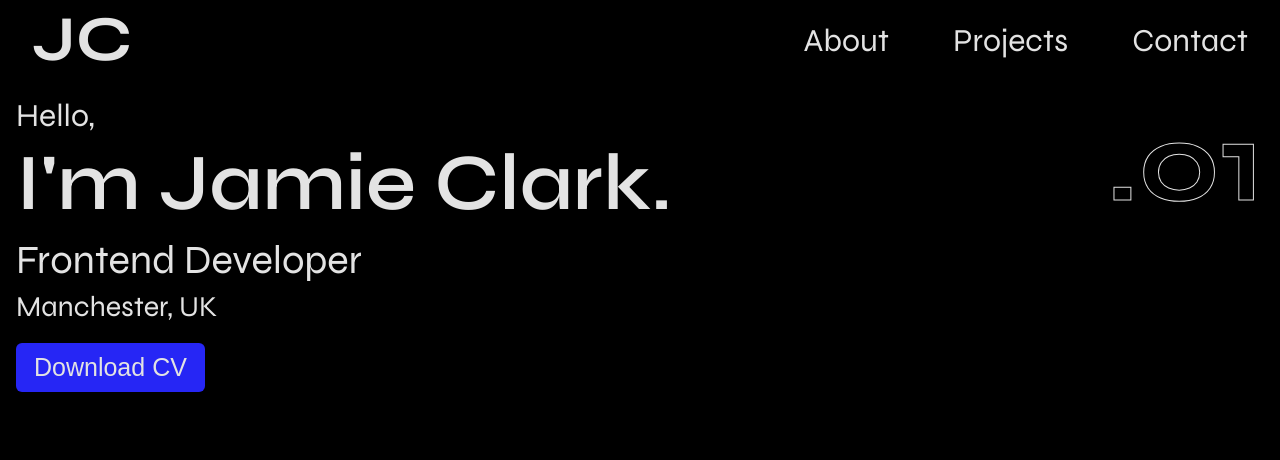
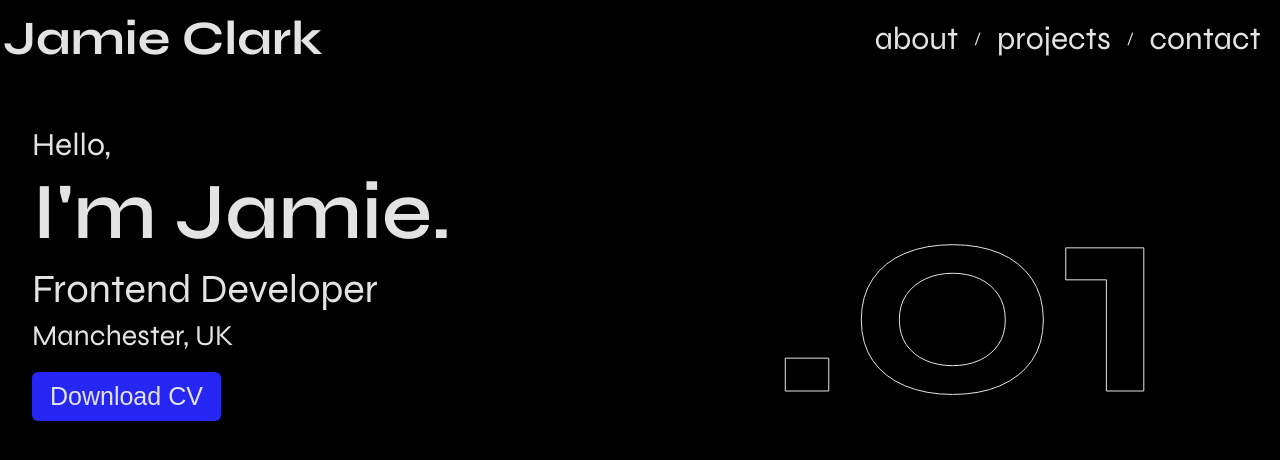
Before and after one commit to jaycee808/react-portfolio, a React (Create React App) app: page / in a window 1280 px wide. Shown: the top 460 px of the page. Built offline with nearby package versions, Linux system fonts and the light colour scheme; a web font is replaced by a local one.

Commit message:
amended navbar

```diff
--- a/src/App.js
+++ b/src/App.js
@@ -8,7 +8,6 @@ import Contact from './components/pages/Contact';
 
 function App() {
   return (
-    <Router>
       <>
         <Navbar />
         <Routes>
@@ -18,7 +17,6 @@ function App() {
           <Route path="contact" element={<Contact />} />
         </Routes>
       </>
-    </Router>
   );
 }
 
--- a/src/Navbar.js
+++ b/src/Navbar.js
@@ -1,57 +1,56 @@
-import React, { useState } from 'react';
+import React from 'react';
 import { NavLink } from 'react-router-dom';
 
 function Navbar () {
 
-    const [showLinks, setShowLinks] = useState(false);
-
-    const handleToggle = () => {
-        setShowLinks(!showLinks);
-    };
-
     return (
         // <div id="navbar">
             <ul id="navbar" className="nav-header">
-                <li className="nav-item">
+                <li id="logo">
                     <NavLink
                     to="/"
+                    end
+                    className={({ isActive }) =>
+                        isActive ?  'nav-link active' : 'nav-link'
+                    }
                     >
-                    <h1>JC</h1>
-                    </NavLink>
-                </li>
-
-                <div
-                className={`links-container ${showLinks ? 'show-container' : ''}`}>
-
-                <li className="nav-item">
-                    <NavLink
-                    to="about"
-                    >
-                    About
+                    <h1>Jamie Clark</h1>
                     </NavLink>
                 </li>
 
                 <li className="nav-item">
                     <NavLink
-                    to="projects"
+                    to="about"
+                    className={({ isActive }) =>
+                        isActive ? 'nav-link active' : 'nav-link'
+                    }
                     >
-                    Projects
+                    about
                     </NavLink>
                 </li>
-
+                    <li>/</li>
+                <li className="nav-item">
+                    <NavLink
+                    to="projects"
+                    className={({ isActive }) =>
+                        isActive ? 'nav-link active' : 'nav-link'
+                    }
+                    >
+                    projects
+                    </NavLink>
+                </li>
+                <li>/</li>
                 <li className="nav-item">
                     <NavLink
                     to="contact"
+                    className={({ isActive }) =>
+                        isActive ? 'nav-link active' : 'nav-link'
+                    }
                     >
-                    Contact
+                    contact
                     </NavLink>
                 </li>
-                </div>
-                <button className="nav-toggle" onClick={handleToggle}>
-                    <i className="fas fa-bars"></i>
-                </button>
             </ul>
-        // </div>
     );
 }
 
--- a/src/components/pages/Home.js
+++ b/src/components/pages/Home.js
@@ -6,7 +6,7 @@ function Home() {
             <div class="home-page-number">.01</div>
                 <div class="text">
                 <div class="text-one">Hello,</div>
-                <div class="text-two">I'm Jamie Clark.</div>
+                <div class="text-two">I'm Jamie.</div>
                 <div class="text-three">Frontend Developer</div>
                 <div class="text-four">Manchester, UK</div>
                 <button class="button"><a href="" target="_blank">Download CV</a></button>
--- a/src/index.css
+++ b/src/index.css
@@ -1,5 +1,6 @@
 /* Fonts */
 @import url('https://fonts.googleapis.com/css2?family=Familjen+Grotesk:ital,wght@0,400;0,500;0,600;0,700;1,400;1,500;1,600;1,700&family=Syne:wght@400;500;600;700;800&display=swap');
+
 /* Global Styles */
 *,
 *::after,
@@ -55,21 +56,39 @@ p {
 margin-bottom: 1.25rem;
 }
 
-/* home page styles*/
+/* Navbar styles */
+
+#logo {
+  flex: 2 1 40rem;
+}
+
+#navbar {
+  display: flex;
+  padding: 0.2rem;
+  flex-wrap: wrap;
+  justify-content: space-evenly;
+  align-items: center;
+  }
+
+  .nav-item {
+  font-size: 2rem;
+  padding: 1rem;
+  }
+
+/* home page styles */
 
 #home {
-  margin: 1rem;
+  margin: 2rem;
+  margin-top: 3rem;
   display: flex;
-  flex-direction: row-reverse;
-  justify-content: space-between;
+  justify-content: flex-start;
   color: #E3E3E3;
 }
 
 .home-page-number {
-  /* writing-mode: vertical-lr; */
-  /* transform: rotate(180deg); */
-  font-size: 7em;
-  position: sticky;
+  font-size: 18rem;
+  position: absolute;
+  margin-left: 46rem;
   font-family: 'Syne', sans-serif;
   font-weight: bold;
   -webkit-text-stroke: 1px #E3E3E3;
@@ -125,134 +144,6 @@ margin-bottom: 1.25rem;
 /* about me styles */
 
 #about {
-
   display: grid;
   color: #E3E3E3;
 }
-
-/* media queries */
-@media screen and (min-width: 800px) {
-body {
-font-size: 1rem;
-}
-
-h1 {
-font-size: 4rem;
-}
-
-h2 {
-font-size: 2.5rem;
-}
-
-h3 {
-font-size: 1.75rem;
-}
-
-h4 {
-font-size: 1rem;
-}
-
-h1,
-h2,
-h3,
-h4 {
-line-height: 1;
-}
-}
-
-/* Hero section styles */
-.section {
-width: 90vw;
-margin: 0 auto;
-}
-
-@media screen and (min-width: 992px) {
-.section {
-width: 95vw;
-}
-}
-
-/* Navbar styles */
-#navbar {
-display: flex;
-justify-content: space-between;
-align-items: center;
-}
-
-.nav-item {
-font-size: 2rem;
-padding: 0.5rem 2rem;
-display: inline;
-}
-
-
-@media screen and (max-width: 600px) {
-  .nav-item {
-    font-size: 2rem;
-    }
-  }
-
-.nav-toggle {
-font-size: 1.5rem;
-background: transparent;
-border-color: transparent;
-cursor: pointer;
-color: #E3E3E3;
-z-index: 1;
-margin-right: 1rem;
-}
-
-/* @media only screen and (max-width: 800px) {
-  #navbar {
-    top: 0;
-    left: 0;
-    width: 100vw;
-    height: 100vh;
-  }
-} */
-
-/* .nav-toggle:hover {
-color: #E3E3E3;
-} */
-
-/* .nav-link:hover {
-text-decoration: underline;
-} */
-
-.links-container {
-  height: 0;
-  overflow: hidden;
-}
-
-.show-container {
-  display: grid;
-  height: auto;
-  position: fixed;
-  z-index: 1;
-  top: 0;
-  left: 0;
-  height: 100vh;
-  transform: translateX(100%);
-  transition-timing-function: ease-in;
-  background: linear-gradient(240deg, #000000, #2626F5);
-  width: 50vw;
-}
-
-@media screen and (max-width: 800px) {
-.menu-links {
-  font-size: 10rem;
-  }
-}
-
-@media screen and (min-width: 800px) {
-.nav-toggle {
-  display: none;
-}
-
-.links-container {
-  height: auto !important;
-  overflow: visible !important;
-  }
-}
-
-/* End of CSS */
--- a/src/index.js
+++ b/src/index.js
@@ -1,5 +1,6 @@
 import React from 'react';
 import ReactDOM from 'react-dom/client';
+import { BrowserRouter as Router } from 'react-router-dom';
 import './index.css';
 import App from './App';
 import reportWebVitals from './reportWebVitals';
@@ -7,7 +8,9 @@ import reportWebVitals from './reportWebVitals';
 const root = ReactDOM.createRoot(document.getElementById('root'));
 root.render(
   <React.StrictMode>
+    <Router>
     <App />
+    </Router>
   </React.StrictMode>
 );
 
```
